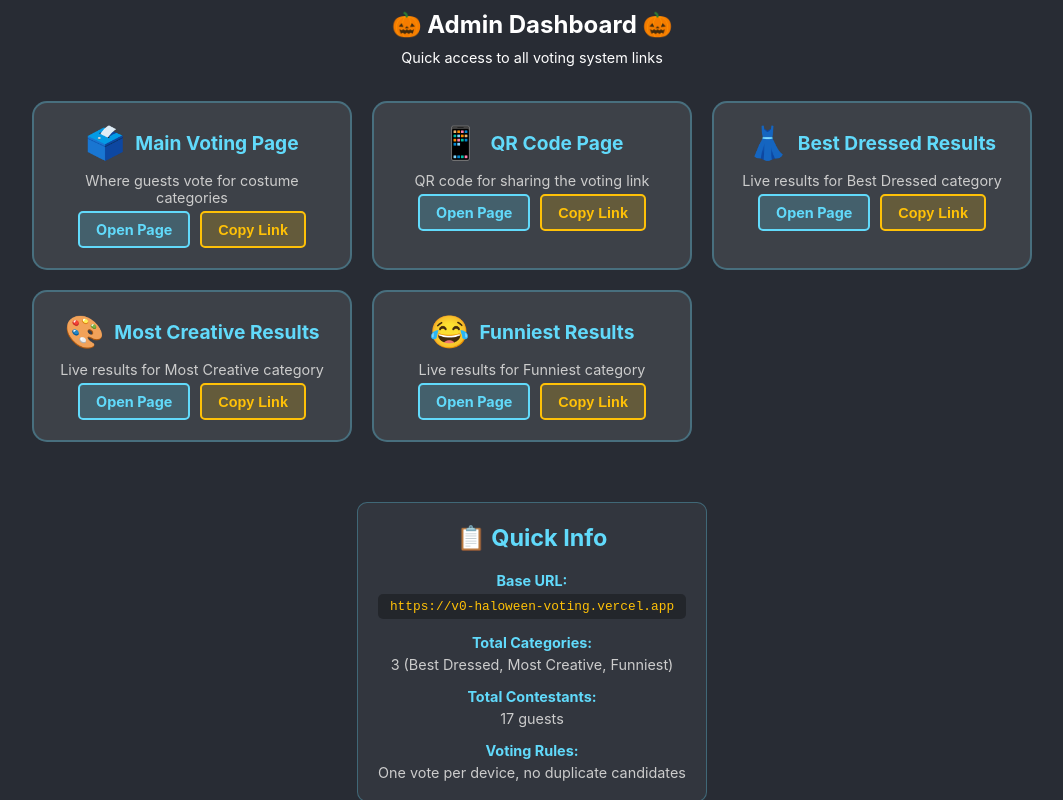
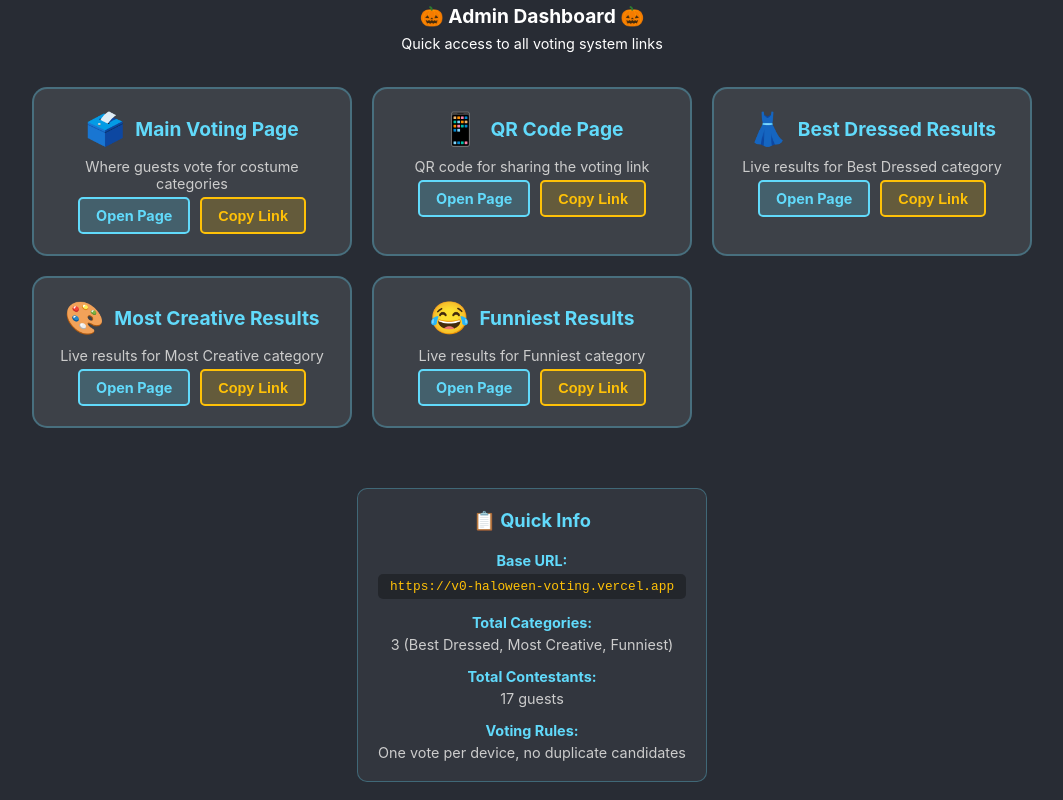
Before and after one commit to coder1980/my-react-app, a React (Create React App) app: page /admin in a window 1280 px wide. Shown: the whole page, without its empty margins (108-1171 px from the left). Built offline with nearby package versions, Linux system fonts and the light colour scheme.

Commit message:
Maximize chart height to true full screen for 13-inch laptop

```diff
--- a/src/App.css
+++ b/src/App.css
@@ -6,21 +6,21 @@
 
 .App-header {
   background-color: #282c34;
-  padding: 5px; /* Minimal padding for maximum chart space */
+  padding: 2px; /* Ultra minimal padding for maximum chart space */
   color: white;
   height: 100vh;
   display: flex;
   flex-direction: column;
   align-items: center;
   justify-content: flex-start;
-  font-size: calc(8px + 1.5vmin);
+  font-size: calc(6px + 1.2vmin); /* Smaller font for more chart space */
   overflow-y: auto;
   box-sizing: border-box;
 }
 
 .App-header h1 {
-  font-size: 1.5rem !important;
-  margin: 5px 0 !important;
+  font-size: 1.2rem !important; /* Smaller title for more chart space */
+  margin: 2px 0 !important; /* Minimal margin */
 }
 
 .App-header p {
@@ -228,12 +228,12 @@
 }
 
 .results-section {
-  margin: 5px 0;
-  padding: 5px;
+  margin: 2px 0;
+  padding: 2px;
   background-color: rgba(255, 255, 255, 0.1);
   border-radius: 10px;
   backdrop-filter: blur(10px);
-  height: calc(100vh - 120px); /* Use almost full screen height minus header */
+  height: calc(100vh - 60px); /* Use almost full screen height minus minimal header */
   width: 100%;
   max-width: 100%; /* Full width */
   overflow: hidden;
@@ -245,12 +245,12 @@
 }
 
 .chart-container {
-  margin: 5px 0;
+  margin: 2px 0;
   background-color: rgba(255, 255, 255, 0.05);
   border-radius: 10px;
-  padding: 5px;
+  padding: 2px;
   border: 1px solid rgba(97, 218, 251, 0.3);
-  height: calc(100vh - 150px); /* Use almost full screen height minus header and padding */
+  height: calc(100vh - 80px); /* Use almost full screen height minus minimal header and padding */
   width: 100%;
   max-width: 100%; /* Full width */
   overflow: hidden;
```
